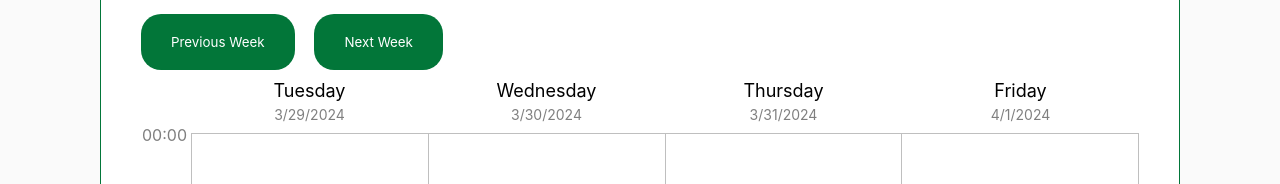
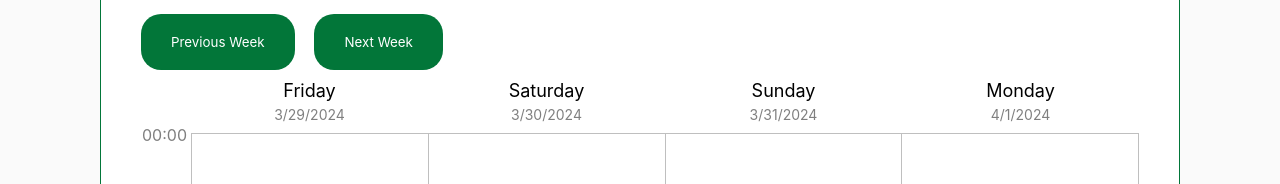
Before and after one commit to liu-samuel/csc309, a React (Create React App) app in the folder frontend/: page /new_meeting in a window 1280 px wide. Shown: the part 312-496 px from the top of the page. Built offline with nearby package versions, Linux system fonts and the light colour scheme; no server answers.

Commit message:
fix week toggling

```diff
--- a/frontend/src/components/Calendar/Calendar.jsx
+++ b/frontend/src/components/Calendar/Calendar.jsx
@@ -31,6 +31,29 @@ class Calendar extends React.Component {
     return date.toLocaleDateString();
   };
 
+  renderWeekdays = () => {
+    const weekdays = ['Sunday', 'Monday', 'Tuesday', 'Wednesday', 'Thursday', 'Friday', 'Saturday'];
+    const startDayIndex = this.state.startDate.getDay();
+
+    const weekdayElements = Array.from({ length: 4 }, (_, i) => {
+      const weekdayIndex = (startDayIndex + i) % 7;
+      const day = weekdays[weekdayIndex];
+
+      return (
+        <th key={day}>
+          <span className="day">{day}</span>
+          <span className="date">{this.calculateDayDate(this.state.startDate, i)}</span>
+        </th>
+      );
+    });
+
+    return (
+      <tr className="calendar-header">
+        {weekdayElements}
+      </tr>
+    );
+  };
+
   render() {
     // Array of hours
     const hours = Array.from({ length: 24 }, (_, i) => i);
@@ -61,14 +84,7 @@ class Calendar extends React.Component {
         </div>
         <table>
           <thead>
-            <tr className="calendar-header">
-            {['Tuesday', 'Wednesday', 'Thursday', 'Friday'].map((day, index) => (
-                <th key={day}>
-                  <span className="day">{day}</span>
-                  <span className="date">{this.calculateDayDate(this.state.startDate, index)}</span>
-                </th>
-              ))}
-            </tr>
+            {this.renderWeekdays()}
           </thead>
           <tbody>
             {hours.map(hour => (
```
